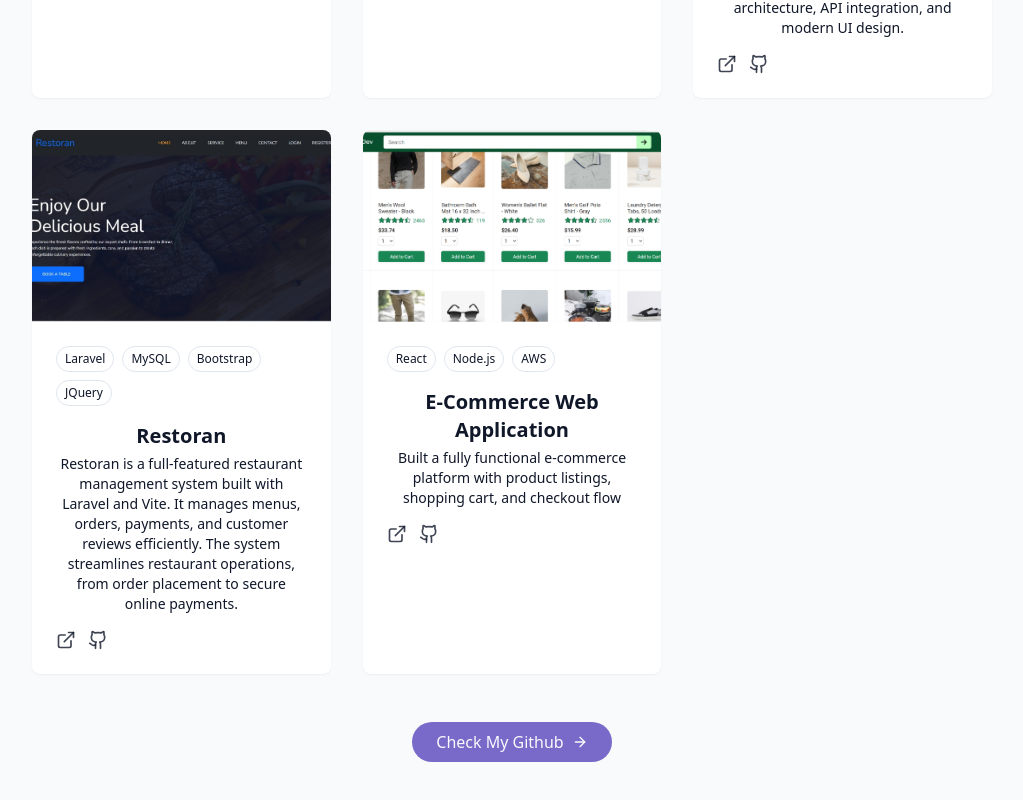
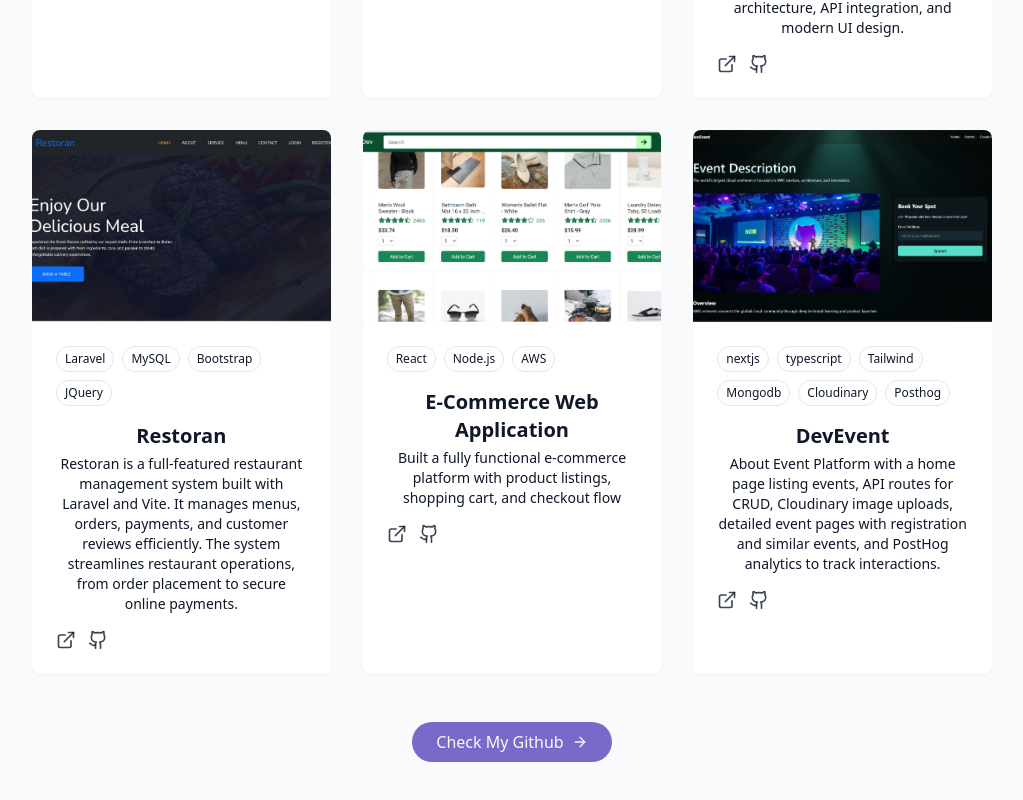
Before and after one commit to ahmeddin12/portfolio, a React (Vite) app: page / in a window 1280 px wide. Shown: the part 3540-4340 px from the top of the page, without its empty margins (128-1151 px from the left). Built offline with nearby package versions, Linux system fonts and the light colour scheme.

Commit message:
add: include DevEvent project with details and links

```diff
--- a/src/components/ProjectsSection.jsx
+++ b/src/components/ProjectsSection.jsx
@@ -71,6 +71,23 @@ const projects = [
   //   demoUrl: "https://map-api3.onrender.com/",
   //   githubUrl: "https://github.com/ahmeddin12/Map-API",
   // },
+  {
+    id: 6,
+    title: "DevEvent",
+    description:
+      "About Event Platform with a home page listing events, API routes for CRUD, Cloudinary image uploads, detailed event pages with registration and similar events, and PostHog analytics to track interactions.",
+    image: "/projects/devEvent.png",
+    tags: [
+      "nextjs",
+      "typescript",
+      "Tailwind",
+      "Mongodb",
+      "Cloudinary",
+      "Posthog",
+    ],
+    demoUrl: "https://dev-event-i91bxsows-ahmeddin12s-projects.vercel.app/",
+    githubUrl: "https://github.com/ahmeddin12/DevEvent",
+  },
 ];
 
 export const ProjectsSection = () => {
```
